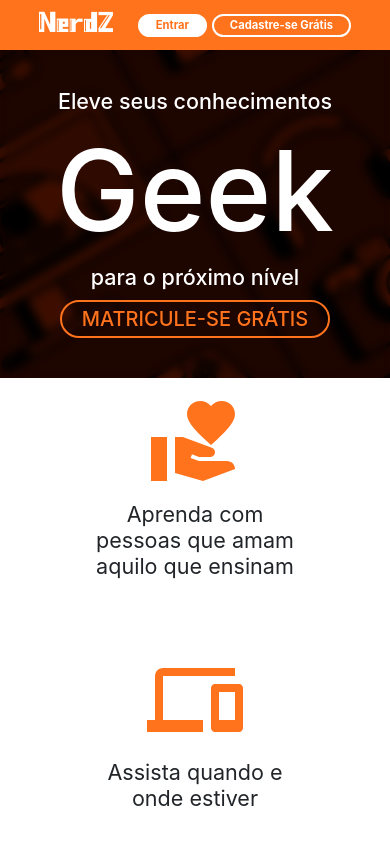
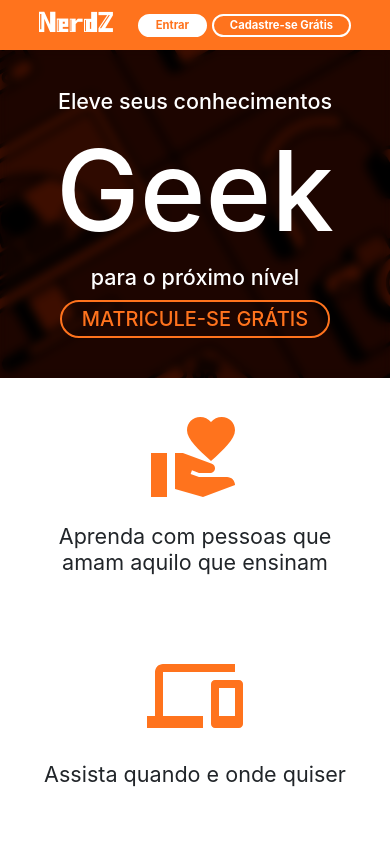
Before and after one commit to ramos-vini/NerdZ_React-JS_Project, a React (Create React App) app: page / in a window 390 px wide. Shown: the top 844 px of the page. Built offline with nearby package versions, Linux system fonts and the light colour scheme.

Commit message:
Criação do Component Vantagens

```diff
--- a/src/components/vantagens/Vantagens.jsx
+++ b/src/components/vantagens/Vantagens.jsx
@@ -11,7 +11,7 @@ let arrayVantagens = [
     },
     {
         icone: <DevicesIcon></DevicesIcon>,
-        descricao: 'Assista quando e onde estiver'
+        descricao: 'Assista quando e onde quiser'
     },
     {
         icone: <AllInclusiveIcon></AllInclusiveIcon>,
@@ -19,7 +19,7 @@ let arrayVantagens = [
     },
 ];
 
-let cardsVantagens = arrayVantagens.map((vantagem) => {
+let cardsVantagens = arrayVantagens.map((vantagem, idx) => {
     return (
         <Grid item xs={12} sm={4} className='cardVantagem'>
             {vantagem.icone}
@@ -30,7 +30,7 @@ let cardsVantagens = arrayVantagens.map((vantagem) => {
 
 export default function Vantagens() {
     return (
-        <Grid container spacing={8} sx={{padding: '4% 10%'}}>
+        <Grid container spacing={8} className="gridVantagens">
             {cardsVantagens}
         </Grid>
     );
--- a/src/components/vantagens/vantagens.css
+++ b/src/components/vantagens/vantagens.css
@@ -1,3 +1,7 @@
+.gridVantagens{
+    padding: 4% 10%;
+}
+
 .cardVantagem{
     text-align: center;
     display: flex;
@@ -9,7 +13,7 @@
 .cardVantagem > :first-child{
     color: #FF731D;
     font-size: 6.0rem;
-    margin-bottom: 4%;
+    margin-bottom: 6%;
 }
 
 /* Descrição */
@@ -17,3 +21,14 @@
     font-weight: normal;
     width: 70%;
 }
+
+/* Tablet MQ */
+@media screen and (max-width: 1023px){
+    .gridVantagens{
+        padding: 8% 10%;
+    }
+
+    .cardVantagem > :last-child{
+        width: 100%;
+    }
+}
```
